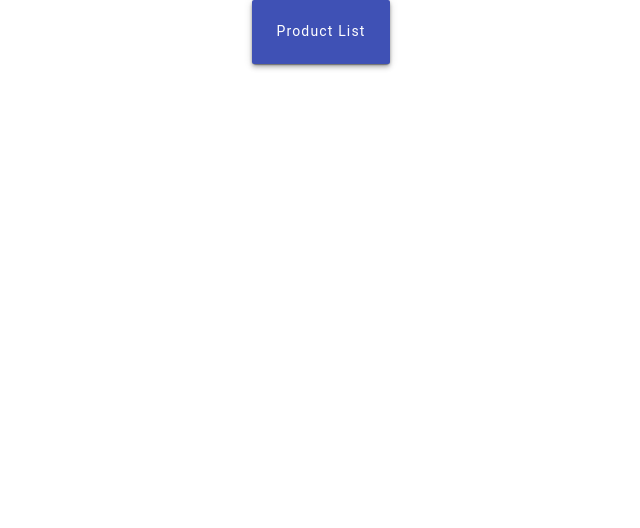
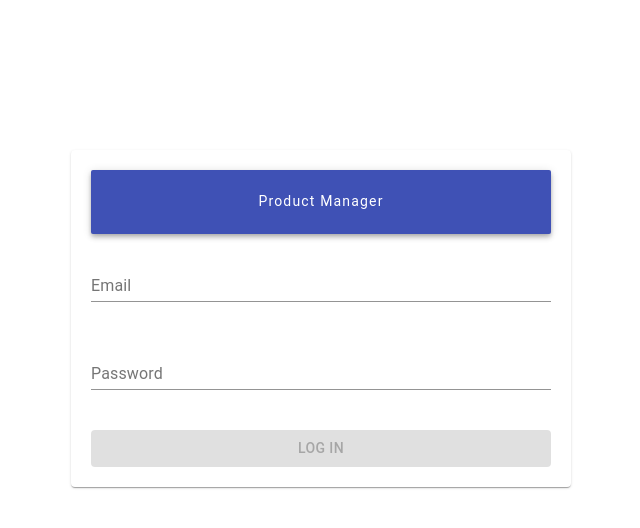
Before and after one commit to mohitsidhu157/react-assignment, a React (Create React App) app: page / in a window 1280 px wide. Shown: the top 528 px of the page, without its empty margins (319-959 px from the left). Built offline with nearby package versions, Linux system fonts and the light colour scheme.

Commit message:
Assignment completed

```diff
--- a/src/App.js
+++ b/src/App.js
@@ -1,23 +1,25 @@
 import React from 'react';
-import {MuiThemeProvider} from '@material-ui/core';
+import {MuiThemeProvider, createMuiTheme} from '@material-ui/core';
 import Products from './Products/Products';
 import {
   BrowserRouter as Router,
   Switch,
-  Route,
-  Link
+  Route
 } from "react-router-dom";
 import Login from './Login/Login';
+const theme = createMuiTheme();
+
+
 class App extends React.Component {
 
   render(){
     return (
     	<Router>
-	      <MuiThemeProvider>
+	      <MuiThemeProvider theme={theme}>
 		    <Switch>
 	        	<Route exact path="/">
 	            	<Login/>
-	          	</Route>
+	          	</Route>`
 	          	<Route path="/products">
 	            	<Products/>
 	          	</Route>
--- a/src/Login/Login.js
+++ b/src/Login/Login.js
@@ -1,26 +1,107 @@
 import React, { Component } from 'react';
 import Paper from '@material-ui/core/Paper';
 import Grid from '@material-ui/core/Grid';
-import {AppBar, Toolbar, Typography } from '@material-ui/core';
+import {AppBar, Toolbar, Typography, Button } from '@material-ui/core';
+import TextField from '@material-ui/core/TextField';
+import { withRouter } from 'react-router-dom'
+class Login extends Component{
+	state = {
+		email : "",
+		password : "",
+		emailError : "",
+		passwordError : "",
+		invalid : true
+	}
+	validateEmail = (e) => {
 
-class Login extends Component{
+    	this.setState({email : e.target.value})
+    	if( (!this.state.email.includes('@')) || (!this.state.email.includes('.'))){
+	      let emailError = "Invalid email";
+	      this.setState({emailError})
+	    }
+	    else{
+	    	this.setState({emailError : ""})
+	    }
+	    this.validate();
+	}
+	validatePassword = (e) => {
+
+    	this.setState({password : e.target.value})
+    	if(e.target.value.length < 8){
+	    	let passwordError = "Password must be 8 characters long!"
+	    	this.setState({passwordError})
+	    }
+	    else{
+	    	this.setState({passwordError : ""})
+	    }
+	    this.validate();
+	}
+    validate = () => {
+    	if(!(this.state.emailError || this.state.passwordError) && (this.state.email) && (this.state.password)){
+    		this.setState({invalid : false})
+    	}
+    }
+    handleSubmit = (e) => {
+    	e.preventDefault();
+    	this.props.history.push("/products")
+    }
     render(){
         return (
             <React.Fragment>
-                <Grid container spacing={3} direction="column" alignItems="center">
-			        <Grid item sm={12}  >
-			          <Paper fullWidth>
+                <Grid container direction="column"  justify="center" alignItems="center">
+			        <Grid item sm={12} style={{width : 500}} >
+			          <Paper style={{padding : 20, marginTop : '30%'}}>
 			          	    <AppBar
 			          	    	position="static"
-			          	    	style={{borderRadius : 2, textTransform : 'capitalize', fontSize : 16}}
-
+			          	    	style={{borderRadius : 2, textTransform : 'capitalize', fontSize : 16, alignItems : 'center'}}
 			          	    >
-                				<Toolbar>
-                    				<Typography variant="overline" color="inherit" style={{flex : 1, textTransform : 'capitalize', fontSize : 14}}>
-                        				Product List
+                				<Toolbar >
+                    				<Typography variant="overline" color="inherit"  style={{flex : 1, textTransform : 'capitalize', fontSize : 14}}>
+                        				Product Manager
                     				</Typography>
            			            </Toolbar>
             				</AppBar>
+            				<form onSubmit={this.handleSubmit}>
+            					 <br/>
+						        <TextField
+
+						          label="Email"
+						          type="email"
+						          fullWidth
+						          onChange={this.validateEmail}
+
+						        />
+						        <Typography
+						        	variant="subtitle1"
+						        	style={{color : 'red'}}>
+                        				{this.state.emailError}
+                    			</Typography>
+						        <br/> <br/>
+            					<TextField
+
+						          label="Password"
+						          type="password"
+						          onChange={this.validatePassword}
+						          fullWidth
+
+						        />
+						         <Typography
+						        	variant="subtitle1"
+						        	style={{color : 'red'}}>
+                        				{this.state.passwordError}
+                    			</Typography>
+						        <br/> <br/>
+						        <Button
+						        	variant="contained"
+						        	color="secondary"
+						        	type="submit"
+						        	fullWidth
+						        	disabled={this.state.invalid}
+						        >
+								  Log In
+								</Button>
+            				</form>
+
 			          </Paper>
 			        </Grid>
 			     </Grid>
@@ -28,4 +109,4 @@ class Login extends Component{
         )
     }
 }
-export default Login;
+export default withRouter(Login);
--- a/src/Products/Header.js
+++ b/src/Products/Header.js
@@ -9,10 +9,11 @@ export default (props) =>{
           <Typography variant="overline" color="inherit" style={{flex : 1,  textTransform : 'capitalize', fontSize : 14}}>
             Product manager
           </Typography>
-        <Button style={{color : 'white' , textTransform : 'capitalize', fontSize : 16}}>
+        <Link to="/"><Button style={{color : 'white' , textTransform : 'capitalize', fontSize : 16}}>
             <ExitToAppOutlinedIcon/>
-            <Link to="/" exact><span style={{color : 'white'}}>Logout</span></Link>
+            <span style={{color : 'white'}}>Logout</span>
         </Button>
+        </Link>
         </Toolbar>
       </AppBar>
 
--- a/src/Products/ProductDetail.js
+++ b/src/Products/ProductDetail.js
@@ -10,12 +10,15 @@ class ProductDetail extends React.Component {
             name : '',
             price : 0,
             rating : 0
-        }
+        },
+        priceError : "" ,
+        nameError : "" ,
+        ratingError : ""
     }
 
     static getDerivedStateFromProps(props, state) {
         if (props.product !== state.product) {
-            console.log('inside getDerivedStateFromProps')
+
           return {
             product: props.product
           };
@@ -30,9 +33,17 @@ class ProductDetail extends React.Component {
     }
     updatePrice = (e) => {
         const product = this.state.product;
+        if(isNaN(e.target.value)){
+            const priceError = "Please enter numbers only!";
+            product.price = 0
+            this.setState({priceError, product})
+        }
+        else{
             product.price = +e.target.value;
             this.setState({product : product}, ()=>console.log("name : "+ this.state.product.price))
         }
+    }
+
     updateRating = (e) => {
         const product = this.state.product;
         product.rating = e.target.value;
@@ -62,9 +73,23 @@ class ProductDetail extends React.Component {
         this.props.cancelProduct();
     }
     addTheProduct = () => {
-
+        if(!this.state.product.name){
+            const nameError = "Name field can't be empty!";
+            this.setState({nameError})
+            return;
+        }
+        else if(!this.state.product.rating){
+            const ratingError = "Please give some rating!";
+            this.setState({ratingError});
+            return
+        }
+        else if(!this.state.product.price){
+            const priceError = "Please enter price of the product!";
+            this.setState({priceError});
+            return
+        }
+        else{
             const product = this.state.product;
-
             this.setState({
                 product : {
                     name : '',
@@ -72,6 +97,8 @@ class ProductDetail extends React.Component {
                     rating : 0
                 }
             },()=>this.props.addProduct(product))
+        }
+
     }
     render() {
         return (
@@ -97,14 +124,21 @@ class ProductDetail extends React.Component {
                         label="Name"
                         value={this.state.product.name}
                         onChange={(e)=>this.updateName(e)}
+                        required
                         fullWidth
                     />
+                    <Typography
+                        variant="subtitle1"
+                        style={{color : 'red'}}>
+                            {this.state.product.name?"":this.state.nameError}
+                    </Typography>
                     <br/> <br/>
                     <TextField
                         fullWidth
                         id="Price"
                         value={this.state.product.price}
                         label="Price"
+                        required
                         onChange={(e)=>this.updatePrice(e)}
                         InputProps={{
                         startAdornment: (
@@ -114,6 +148,11 @@ class ProductDetail extends React.Component {
                         ),
                         }}
                     />
+                    <Typography
+                        variant="subtitle1"
+                        style={{color : 'red'}}>
+                            {this.state.priceError}
+                    </Typography>
                      <br/><br/>
                     <ProductRating rating={this.state.product.rating} updateRating = {this.updateRating}/>
                     <br/> <br/>
--- a/src/Products/Products.js
+++ b/src/Products/Products.js
@@ -6,6 +6,13 @@ import { Grid, Paper } from '@material-ui/core';
 import ProductDetail from './ProductDetail';
 const styles = {
 		st : {padding : 20, margin : 10, height : 500, overflow : 'auto'}
+}
+const initialState =  {
+	id : 0,
+	name : '',
+	price : 0,
+	rating : 0,
+	stock : 0
 }
 export default class Products extends Component{
 		state = {
@@ -67,13 +74,7 @@ export default class Products extends Component{
 						stock : 8
 					}
 				],
-        product : {
-            id : 0,
-            name : '',
-            price : 0,
-            rating : 0,
-            stock : 0
-        },
+				product : initialState,
 				totalProducts : 8,
 
 			}
@@ -91,13 +92,7 @@ export default class Products extends Component{
 				this.setState({
 					products : newProductsArray,
 					totalProducts : this.state.totalProducts + 1,
-          product : {
-            id : 0,
-            name : '',
-            price : 0,
-            rating : 0,
-            stock : 0
-        }
+					product : initialState
 				})
 			}
 			saveProduct = (newProduct)=>{
@@ -105,14 +100,7 @@ export default class Products extends Component{
 				currentProducts[this.state.product.id -1] = newProduct;
 				this.setState({
 					products : currentProducts,
-          product :
-          {
-            id : 0,
-            name : '',
-            price : 0,
-            rating : 0,
-            stock : 0
-        }
+					product : initialState
 				})
 			}
 			deleteProduct = ()=>{
@@ -121,24 +109,12 @@ export default class Products extends Component{
 				this.setState({
 					products : newProducts,
 					totalProducts : this.state.products -1,
-          product : {
-            id : 0,
-            name : '',
-            price : 0,
-            rating : 0,
-            stock : 0
-        }
+					product : initialState
 				})
 			}
 			cancelProduct = () => {
 				this.setState({
-          product : {
-            id : 0,
-            name : '',
-            price : 0,
-            rating : 0,
-            stock : 0
-        }
+					product : initialState
 				})
 			}
 		render(){
```
Lines whose indentation alone changed are shown as unchanged.
